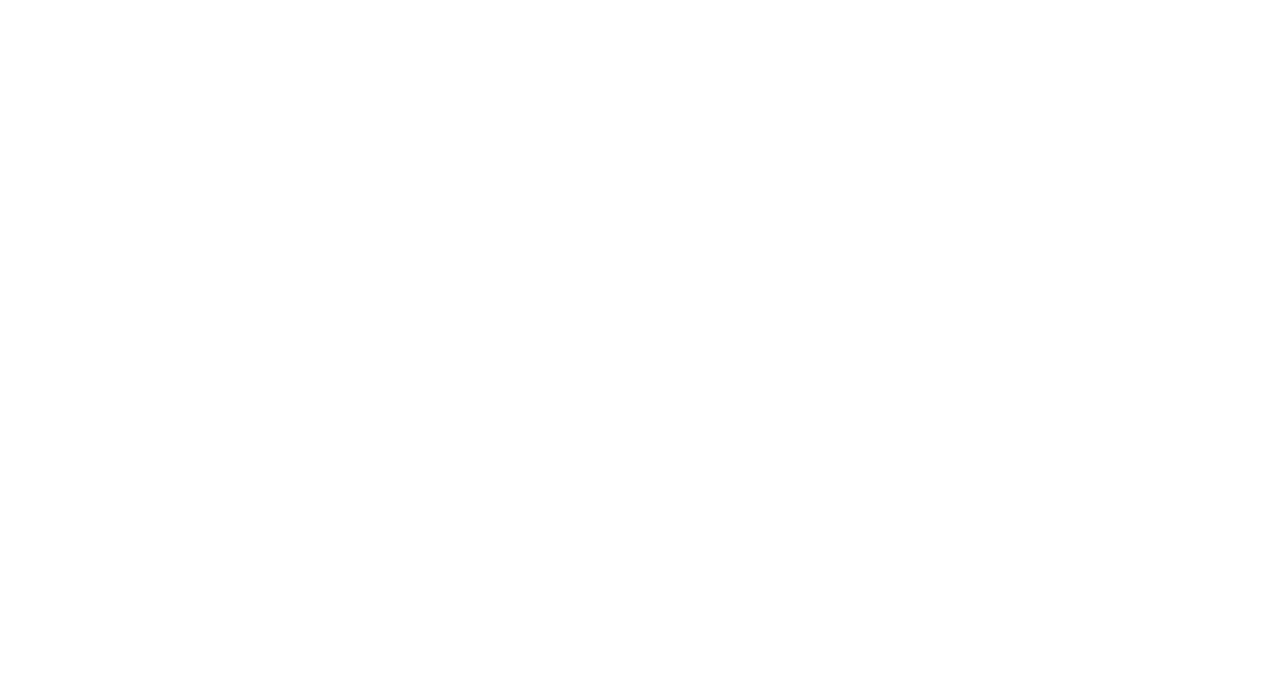
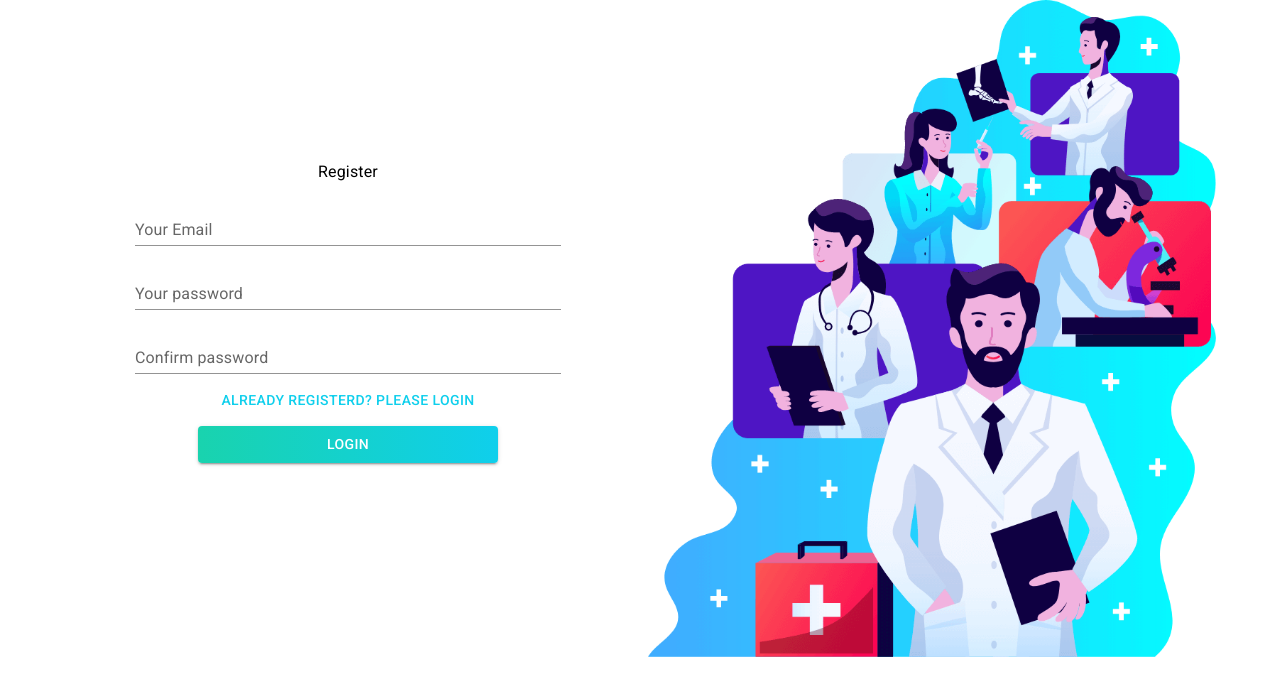
Before and after one commit to oligactis/Doctors-Portal, a React (Create React App) app: page /register in a window 1280 px wide. Before the commit this address had no page. Shown: the top 696 px of the page. Built offline with nearby package versions, Linux system fonts and the light colour scheme.

Commit message:
login & register

```diff
--- a/src/App.js
+++ b/src/App.js
@@ -7,6 +7,7 @@
 import Home from './Pages/Home/Home/Home';
 import Appointment from './Pages/Appointment/Appointment/Appointment';
 import Login from './Pages/Login/Login/Login';
+import Register from './Pages/Login/Register/Register';
 
 
 function App() {
@@ -17,6 +18,7 @@
           <Route exact path='/' element={<Home />}></Route>
           <Route path='/home' element={<Home />}></Route>
           <Route path='/login' element={<Login />}></Route>
+          <Route path='/register' element={<Register />}></Route>
           <Route path='/appointment' element={<Appointment />}></Route>
         </Routes>
       </Router>
--- a/src/Pages/Login/Login/Login.js
+++ b/src/Pages/Login/Login/Login.js
@@ -1,14 +1,49 @@
-import { Container, Grid } from '@mui/material';
-import React from 'react';
+import { Button, Container, Grid, TextField, Typography } from '@mui/material';
+import React, { useState } from 'react';
 import login from '../../../images/login.png'
+import { NavLink } from 'react-router-dom';
 
 
 const Login = () => {
+    const [loginData, setLoginData] = useState({})
+    const handleOnChange = e =>{
+        const field =e.target.name;
+        const value =e.target.value;
+        // console.log(field,value)
+        const newLoginData = {...loginData};
+        newLoginData[field] = value;
+        setLoginData(newLoginData);
+    }
+    const handleLoginSubmit = e =>{
+        alert("okay")
+        e.preventDefault()
+    }
     return (
         <Container>
             <Grid container spacing={2}>
-                <Grid item xs={12} md={6}>
-
+                <Grid item sx={{mt: 20}} xs={12} md={6}>
+                <Typography variant="body1" gutterBottom>Log in</Typography>
+                <form onSubmit={handleLoginSubmit}>
+                    <TextField
+                    sx={{width: '75%', m:1}}
+                    id="standard-basic"
+                    label="Your Email"
+                    name='Email'
+                    onChange={handleOnChange}
+                    variant="standard" />
+                    <TextField
+                    sx={{width: '75%', m:1}}
+                    id="standard-basic"
+                    label="Your password"
+                    type='password'
+                    name='password'
+                    onChange={handleOnChange}
+                    variant="standard" />
+                    <NavLink style={{display: 'block', textDecoration: 'none'}} to="/register">
+                        <Button style={{color: '#0FCFEC'}} variant="text">New User? please Register</Button>
+                    </NavLink>
+                    <Button style={{background: 'linear-gradient(90deg,#19D3AE,#0FCFEC)'}} sx={{width: 300, m:1}} type='submit' variant='contained'>Login</Button>
+                </form>
                 </Grid>
                 <Grid item xs={12} md={6}>
                     <img style={{width: '100%'}} src={login} alt="" />
--- /dev/null
+++ b/src/Pages/Login/Register/Register.js
@@ -0,0 +1,68 @@
+import { Button, Container, Grid, TextField, Typography } from '@mui/material';
+import React, { useState } from 'react';
+import login from '../../../images/login.png'
+import { NavLink } from 'react-router-dom';
+
+const Register = () => {
+    const [loginData, setLoginData] = useState({})
+    const handleOnChange = e =>{
+        const field =e.target.name;
+        const value =e.target.value;
+        // console.log(field,value)
+        const newLoginData = {...loginData};
+        newLoginData[field] = value;
+        setLoginData(newLoginData);
+    }
+    const handleLoginSubmit = e =>{
+        if(loginData.password !== loginData.comfirmPassword){
+            alert("Your comfirm password not matched")
+            return
+        }
+        e.preventDefault()
+    }
+    return (
+        <Container>
+        <Grid container spacing={2}>
+            <Grid item sx={{mt: 20}} xs={12} md={6}>
+            <Typography variant="body1" gutterBottom>Register</Typography>
+            <form onSubmit={handleLoginSubmit}>
+                <TextField
+                sx={{width: '75%', m:1}}
+                id="standard-basic"
+                label="Your Email"
+                type='Email'
+                name='Email'
+                onChange={handleOnChange}
+                variant="standard" />
+                <TextField
+                sx={{width: '75%', m:1}}
+                id="standard-basic"
+                label="Your password"
+                type='password'
+                name='password'
+                onChange={handleOnChange}
+                variant="standard" />
+                <TextField
+                sx={{width: '75%', m:1}}
+                id="standard-basic"
+                label="Confirm password"
+                type='password'
+                name='confirmPassword'
+                onChange={handleOnChange}
+                variant="standard" />
+
+                <NavLink style={{display: 'block', textDecoration: 'none'}} to="/login">
+                    <Button style={{color: '#0FCFEC'}} variant="text">Already Registerd? Please Login</Button>
+                </NavLink>
+                <Button style={{background: 'linear-gradient(90deg,#19D3AE,#0FCFEC)'}} sx={{width: 300, m:1}} type='submit' variant='contained'>Login</Button>
+            </form>
+            </Grid>
+            <Grid item xs={12} md={6}>
+                <img style={{width: '100%'}} src={login} alt="" />
+            </Grid>
+        </Grid>
+    </Container>
+    );
+};
+
+export default Register;
```
